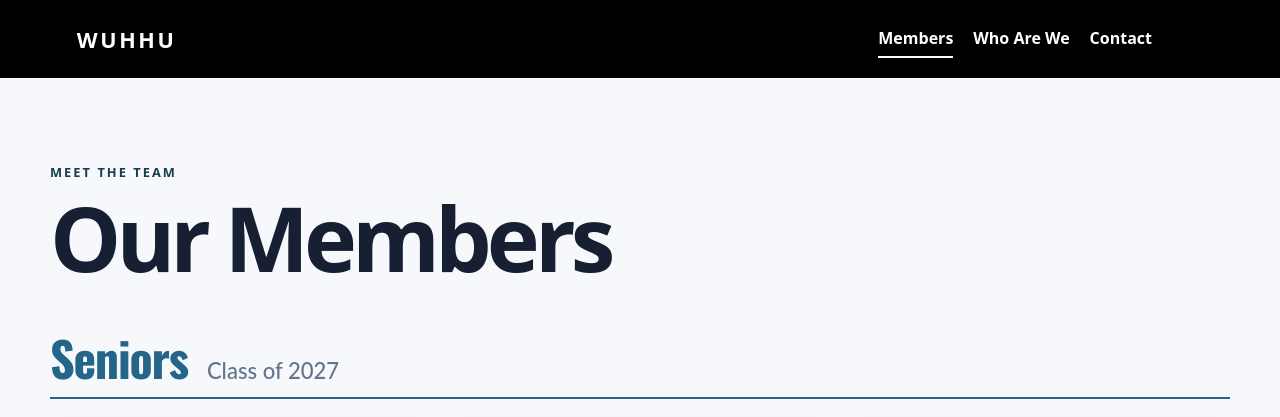
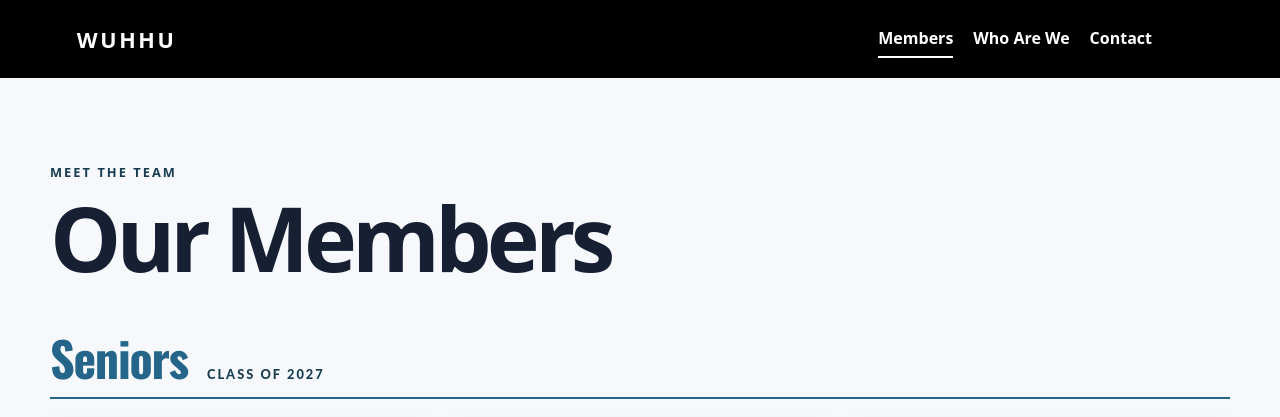
Before and after one commit to mzcheng1/wuhhu, a plain HTML site: page wuhhu-site/members.html in a window 1280 px wide. Shown: the top 417 px of the page. Drawn offline with nearby package versions, Linux system fonts and the light colour scheme; grey boxes are pictures that could not be loaded; files whose address does not match are found by name.

Commit message:
Update style.css

```diff
--- a/wuhhu-site/style.css
+++ b/wuhhu-site/style.css
@@ -206,7 +206,15 @@ footer {
 .members-page > h1 { margin-bottom: 3rem; }
 .class-section { margin: 0 0 3.5rem; }
 .class-section h2 { margin: 0 0 1.25rem; padding-bottom: .65rem; border-bottom: 2px solid #25658a; color: #25658a; font-family: "Oswald", sans-serif;font-size: 1.9rem; font-weight: 700; letter-spacing: -.025em; line-height: 1.2; }
-.class-section h2 span { margin-left: .5rem; color: #64748b; font-family: "Lato", sans-serif;font-size: .46em; font-weight: 500; letter-spacing: 0; white-space: nowrap; }
+.class-section h2 span {
+  margin-left: 0.5rem;
+  color: var(--accent);
+  font-family: "Lato", sans-serif;
+  font-size: 0.8rem;
+  font-weight: 800;
+  letter-spacing: 0.16em;
+  text-transform: uppercase;
+}
 .member-grid { display: grid; grid-template-columns: repeat(3, minmax(0, 1fr)); gap: 1rem; }
 .member-card { overflow: hidden; border-radius: 16px; background: var(--white); box-shadow: 0 10px 28px rgba(23, 32, 51, .08); }
 .member-photo { display: block; width: 100%; aspect-ratio: 4 / 5; object-fit: cover; background: #d7edf8; }
```
